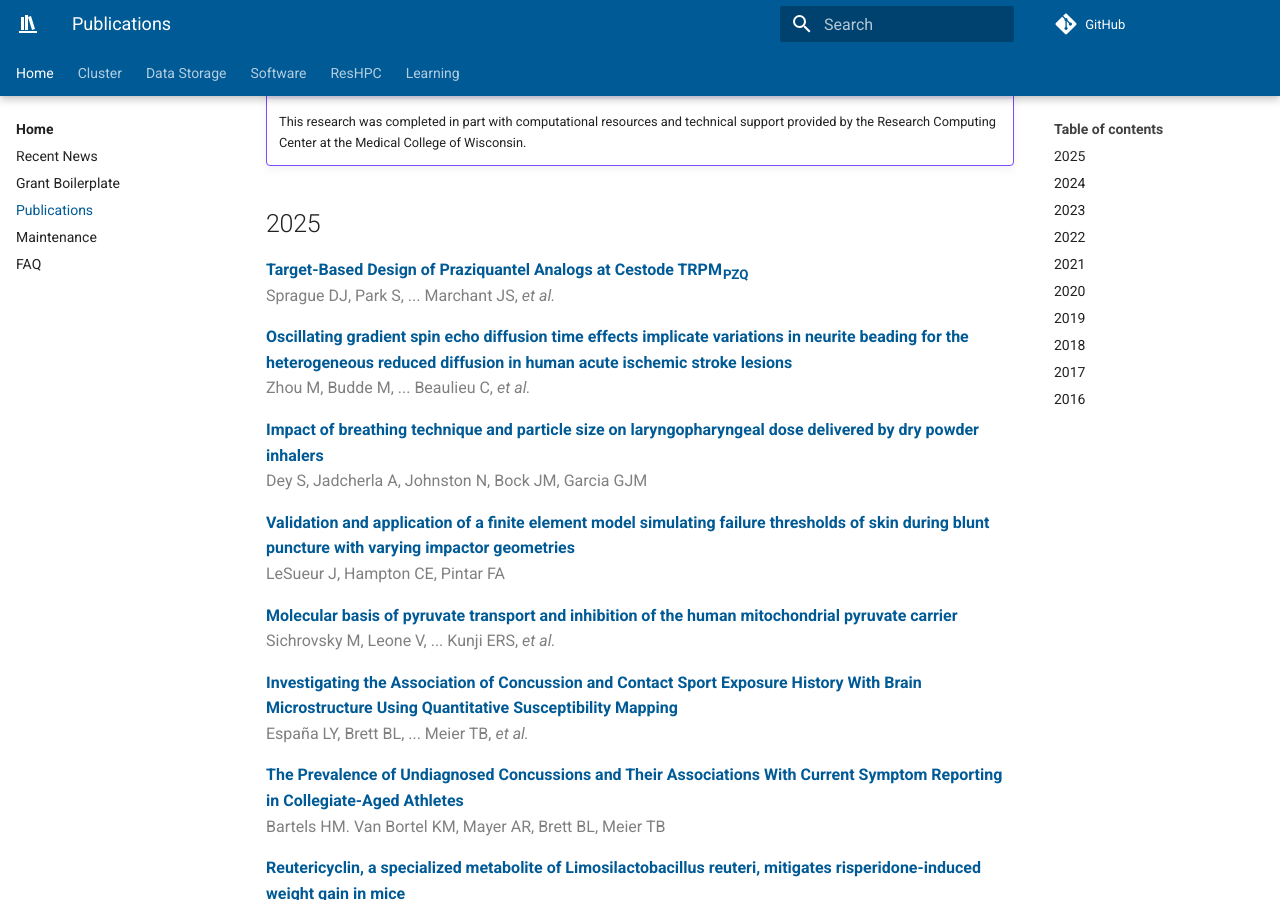
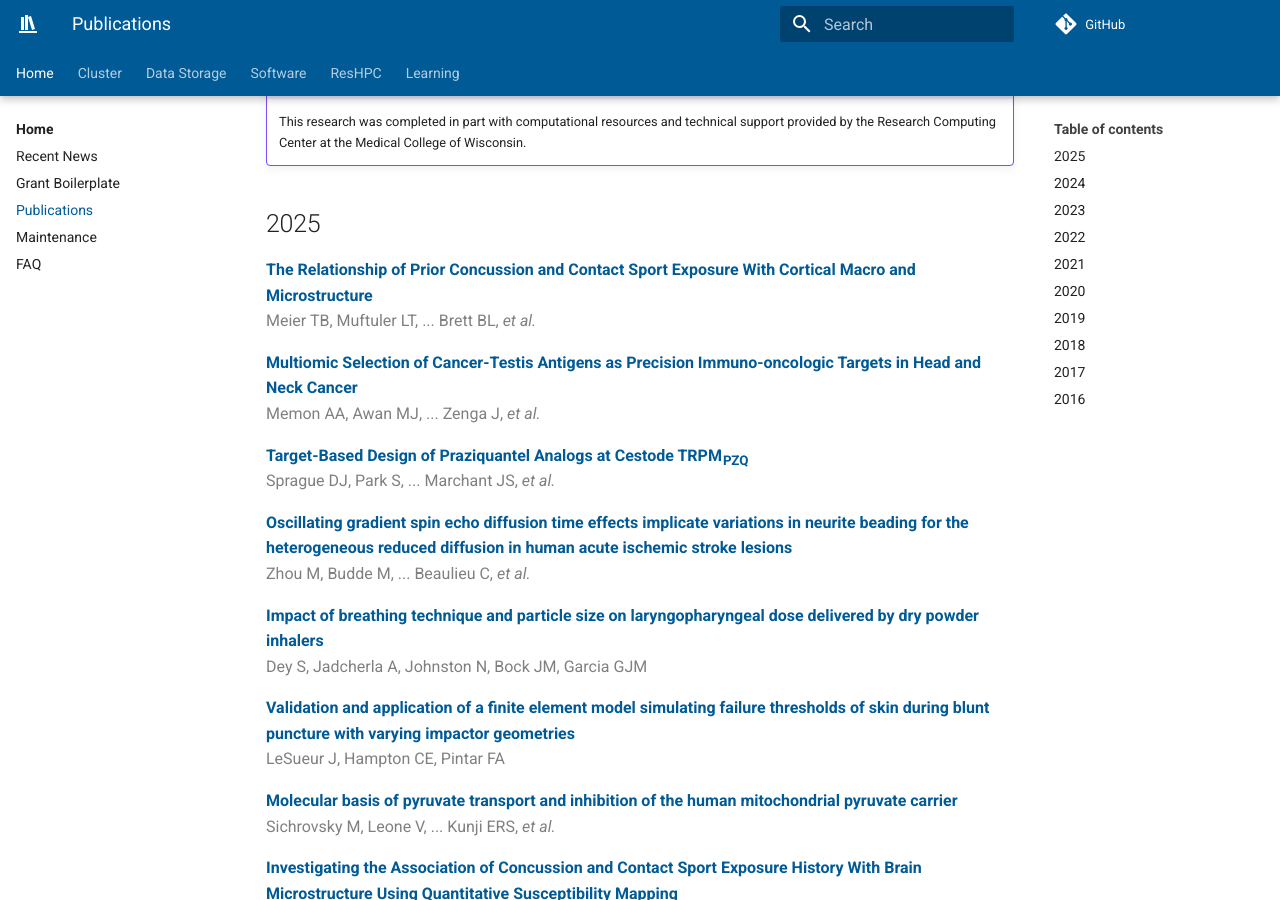
Before and after one commit to mcw-rcc/mcw-rcc.github.io, an MkDocs documentation site: the page built from docs/pubs.md, in a window 1280 px wide and 900 px high, scrolled down 325 px. Built offline with MkDocs 1.6.1 and Material for MkDocs 9.7.7, drawn with Linux system fonts in a browser that asks for light colours; comment, search, counter and statistics services are not loaded.

Commit message:
Update pub list

```diff
--- a/docs/pubs.md
+++ b/docs/pubs.md
@@ -9,6 +9,14 @@ All you have to do is include the following statement in your publication:
     This research was completed in part with computational resources and technical support provided by the Research Computing Center at the Medical College of Wisconsin.
 
 ## 2025
+
+**[The Relationship of Prior Concussion and Contact Sport Exposure With Cortical Macro and Microstructure](https://doi.org/10.1002/hbm.70392){:target="_blank"}**
+Meier TB, Muftuler LT, ... Brett BL, *et al.*
+{:.author}
+
+**[Multiomic Selection of Cancer-Testis Antigens as Precision Immuno-oncologic Targets in Head and Neck Cancer](https://doi.org/10.1001/jamaoto.2025.3563){:target="_blank"}**
+Memon AA, Awan MJ, ... Zenga J, *et al.*
+{:.author}
 
 **[Target-Based Design of Praziquantel Analogs at Cestode TRPM~PZQ~](https://doi.org/10.1021/acsinfecdis.5c00449){:target="_blank"}**
 Sprague DJ, Park S, ... Marchant JS, *et al.*
```
